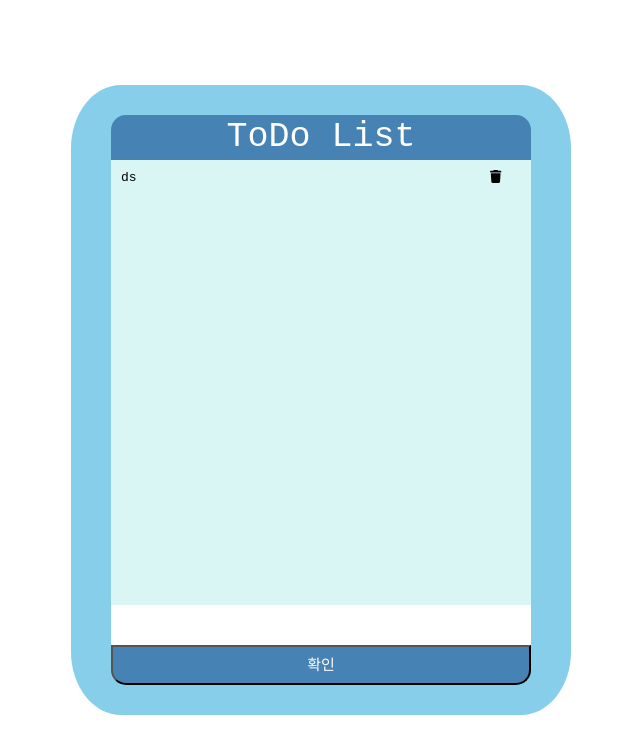
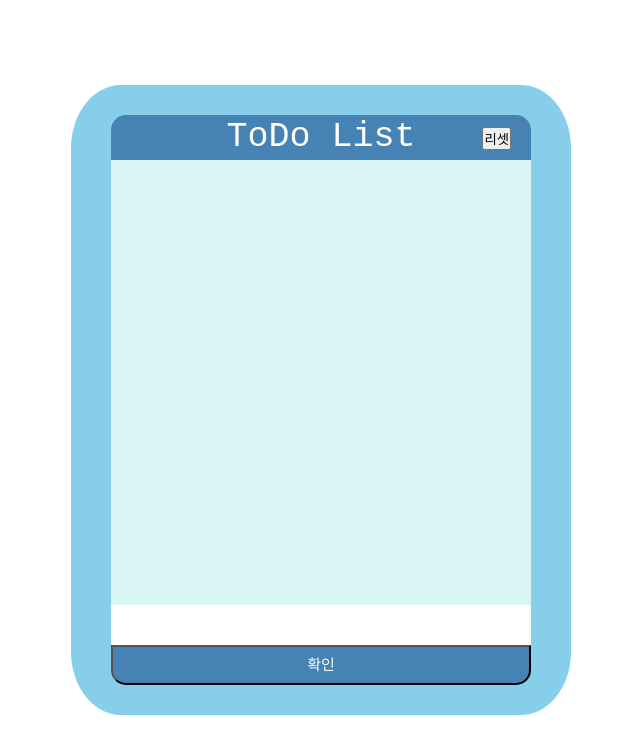
Before and after one commit to potato-club/potato3-frontend-study2, a React (Create React App) app: page / in a window 1280 px wide. Shown: the top 754 px of the page, without its empty margins (319-959 px from the left). Built offline with nearby package versions, Linux system fonts and the light colour scheme.

Commit message:
리스트 추가 및 전체 삭제 구현

```diff
--- a/src/App.js
+++ b/src/App.js
@@ -3,7 +3,7 @@ import TodoList from './page/TodoList';
 
 function App() {
   return (
-    <TodoList></TodoList>
+    <TodoList />
   );
 }
 
--- /dev/null
+++ b/src/page/ListItem.jsx
@@ -0,0 +1,18 @@
+import React from "react";
+import { FontAwesomeIcon } from "@fortawesome/react-fontawesome";
+import { faTrash } from "@fortawesome/free-solid-svg-icons";
+
+const ListItem = (props) => {
+    let lists = props.list;
+  return (
+    <ul>
+      {lists.map((element) => (
+        <li>
+          {element} <FontAwesomeIcon icon={faTrash} className="trash" />
+        </li>
+      ))}
+    </ul>
+  );
+};
+
+export default ListItem;
--- a/src/page/TodoList.css
+++ b/src/page/TodoList.css
@@ -10,6 +10,9 @@ ul {
   position: relative;
 }
 
+li {
+  padding: 10px 10px;
+}
 input {
   width: 100%;
   height: 100%;
@@ -20,3 +23,9 @@ input {
   position: absolute;
   right: 30px;
 }
+
+.reset{
+    position: absolute;
+    right: 20px;
+    top: 12px;
+}
--- a/src/page/TodoList.jsx
+++ b/src/page/TodoList.jsx
@@ -2,27 +2,51 @@ import React from "react";
 import styled from "@emotion/styled";
 import "./TodoList.css";
 import { useState } from "react";
-import { FontAwesomeIcon } from "@fortawesome/react-fontawesome";
-import { faTrash } from "@fortawesome/free-solid-svg-icons";
+import ListItem from "./ListItem";
 
 const TodoList = () => {
-  const [text, settext] = useState("ds");
+  const [list, setlist] = useState([]);
+  const [text, settext] = useState("");
 
+  const addList = () => {
+    let helper = [...list];
+    helper.push(text);
+    setlist(helper);
+    settext("");
+  };
+
+  const allDeleteList = () => {
+    setlist([]);
+  };
   return (
     <Every>
       <Wrapper>
-        <Header>ToDo List</Header>
+        <Header>
+          ToDo List
+          <button onClick={allDeleteList} className="reset">
+            리셋
+          </button>
+        </Header>
         <List>
-          <ul>
-            <li>{text} <FontAwesomeIcon icon={faTrash} className="trash" /></li>
-          </ul>
+          <ListItem list={list} />
         </List>
-        <Content>
-          <input type={text}></input>
+        <Content className="content">
+          <input
+            onChange={(e) => {
+              settext(e.target.value);
+            }}
+            onKeyPress={(e) => {
+              if (e.key === "Enter") {
+                {
+                  addList();
+                  settext("");
+                }
+              }
+            }}
+            value={text}
+          ></input>
         </Content>
-        <Footer>
-          확인
-        </Footer>
+        <Footer onClick={addList}>확인</Footer>
       </Wrapper>
     </Every>
   );
@@ -40,12 +64,14 @@ const Every = styled.div`
   background-color: skyblue;
   border-radius: 10%;
 `;
+
 const Wrapper = styled.div`
   display: flex;
   flex-direction: column;
 `;
 
 const Header = styled.div`
+  position: relative;
   text-align: center;
   height: 45px;
   line-height: 45px;
@@ -60,6 +86,7 @@ const List = styled.div`
   height: 445px;
   font-family: monospace;
   background-color: rgb(217, 245, 244);
+  overflow-y: scroll;
 `;
 
 const Content = styled.div`
```
